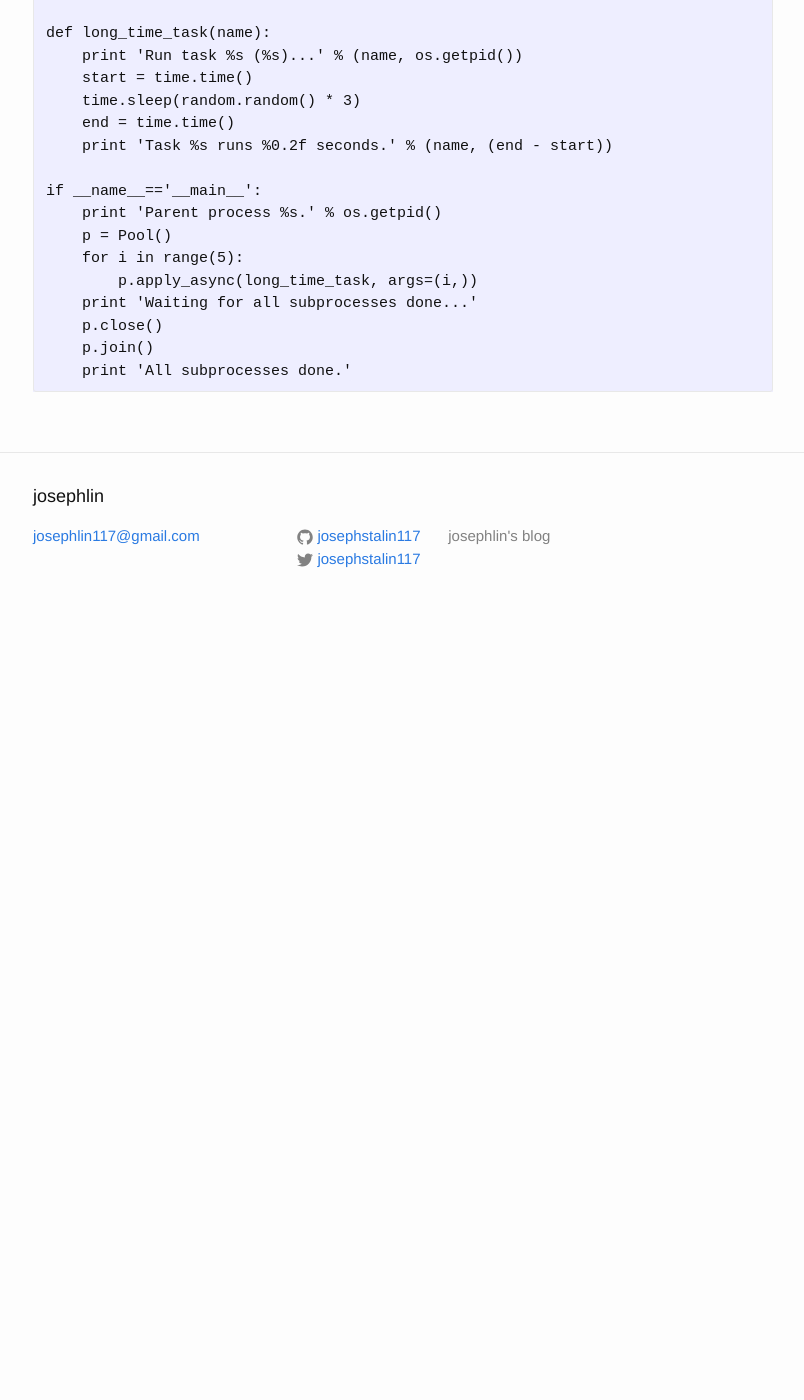
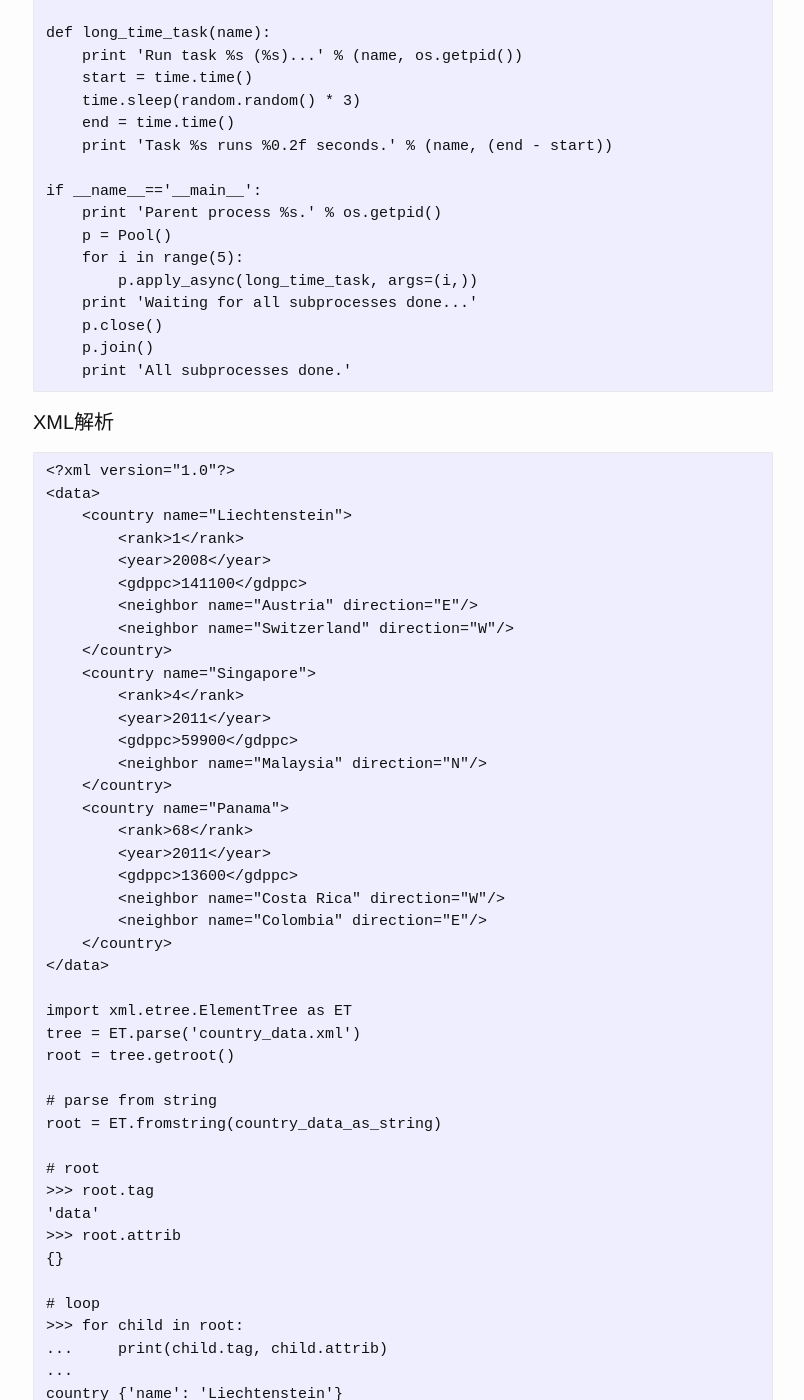
Before and after one commit to josephstalin117/josephstalin117.github.io, a Jekyll site: the page built from _posts/2017-08-10-python.markdown, in a window 1280 px wide and 1400 px high, scrolled down 19422 px. Shown: the whole window, without its empty margins (237-1041 px from the left). Built offline with Jekyll 4.4.1, drawn with Linux system fonts in a browser that asks for light colours; before the commit the page ends 20052 px from its top, so only the background shows below that; some of the changed text lies outside the part shown.

Commit message:
update raspberry

````diff
--- a/_posts/2017-08-10-python.markdown
+++ b/_posts/2017-08-10-python.markdown
@@ -921,3 +921,55 @@ if __name__=='__main__':
     p.join()
     print 'All subprocesses done.'
 ```
+
+#### XML解析
+```
+<?xml version="1.0"?>
+<data>
+    <country name="Liechtenstein">
+        <rank>1</rank>
+        <year>2008</year>
+        <gdppc>141100</gdppc>
+        <neighbor name="Austria" direction="E"/>
+        <neighbor name="Switzerland" direction="W"/>
+    </country>
+    <country name="Singapore">
+        <rank>4</rank>
+        <year>2011</year>
+        <gdppc>59900</gdppc>
+        <neighbor name="Malaysia" direction="N"/>
+    </country>
+    <country name="Panama">
+        <rank>68</rank>
+        <year>2011</year>
+        <gdppc>13600</gdppc>
+        <neighbor name="Costa Rica" direction="W"/>
+        <neighbor name="Colombia" direction="E"/>
+    </country>
+</data>
+
+import xml.etree.ElementTree as ET
+tree = ET.parse('country_data.xml')
+root = tree.getroot()
+
+# parse from string
+root = ET.fromstring(country_data_as_string)
+
+# root
+>>> root.tag
+'data'
+>>> root.attrib
+{}
+
+# loop
+>>> for child in root:
+...     print(child.tag, child.attrib)
+...
+country {'name': 'Liechtenstein'}
+country {'name': 'Singapore'}
+country {'name': 'Panama'}
+
+# get text
+>>> root[0][1].text
+'2008'
+```
--- a/_posts/2018-4-30-docker.markdown
+++ b/_posts/2018-4-30-docker.markdown
@@ -38,7 +38,7 @@ sudo service docker restart
 docker start
 
 # 停止一个运行中的容器
-docker stop
+docker stop id
 
 # 重启容器
 docker restart
````
Also changed, not shown: _posts/2018-3-13-pandas.markdown (+24 -0 lines), _posts/2018-6-24-Matplotlib.markdown (+9 -0 lines), _posts/2021-2-23-rapberry.markdown (line endings or trailing spaces).
